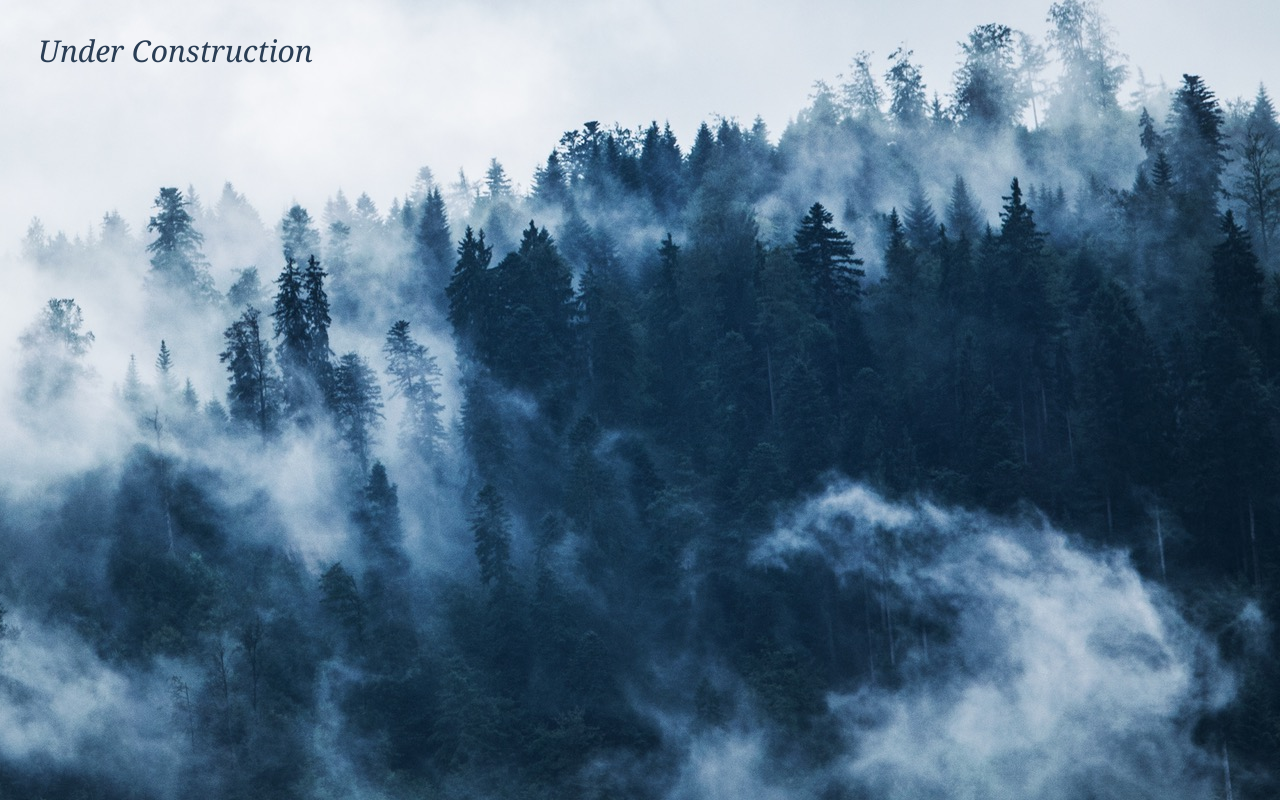
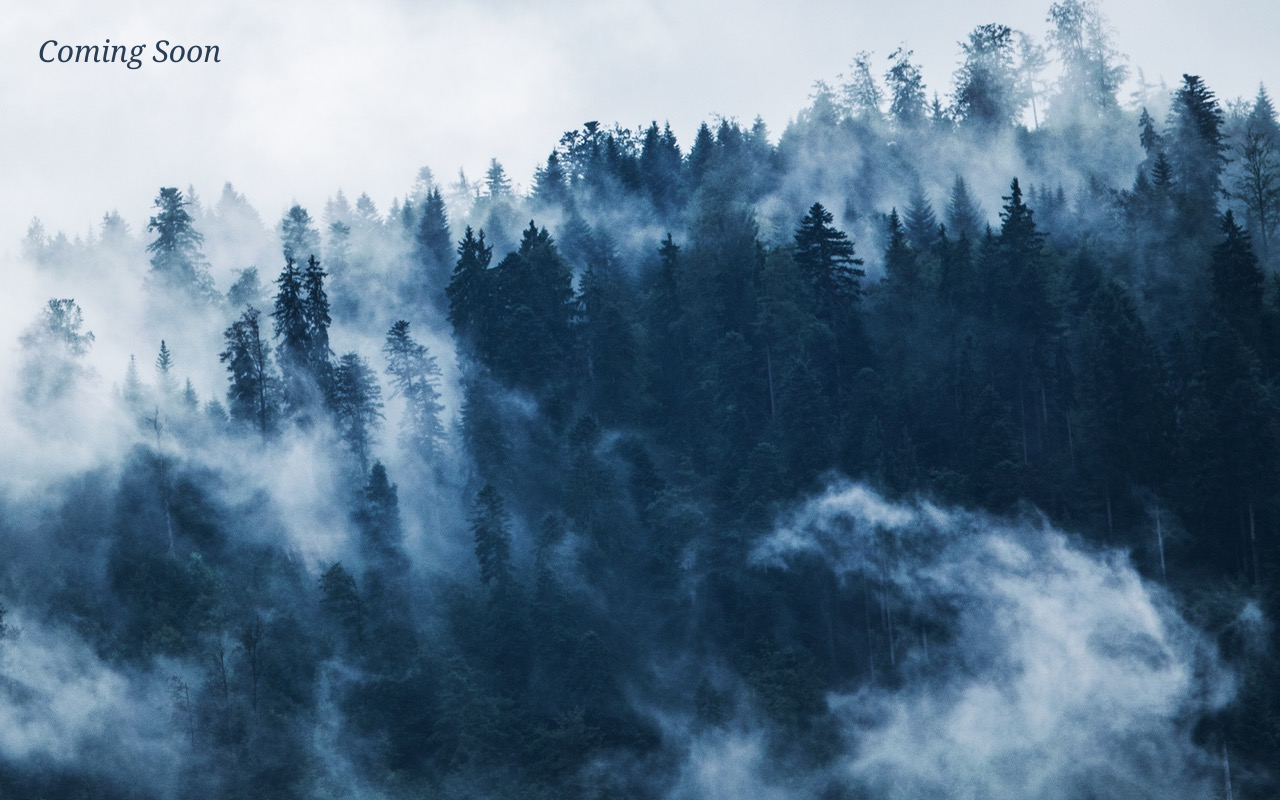
Before and after one commit to kuldeepk/rivendell, a plain HTML site: page index.html in a window 1280 px wide. Drawn offline with Linux system fonts and the light colour scheme.

Commit message:
Update index.html

```diff
--- a/index.html
+++ b/index.html
@@ -23,7 +23,7 @@
     </style>
   </head>
   <body>
-    <div id="title">Under Construction</div>
+    <div id="title">Coming Soon</div>
 
   </body>
 </html>
```
